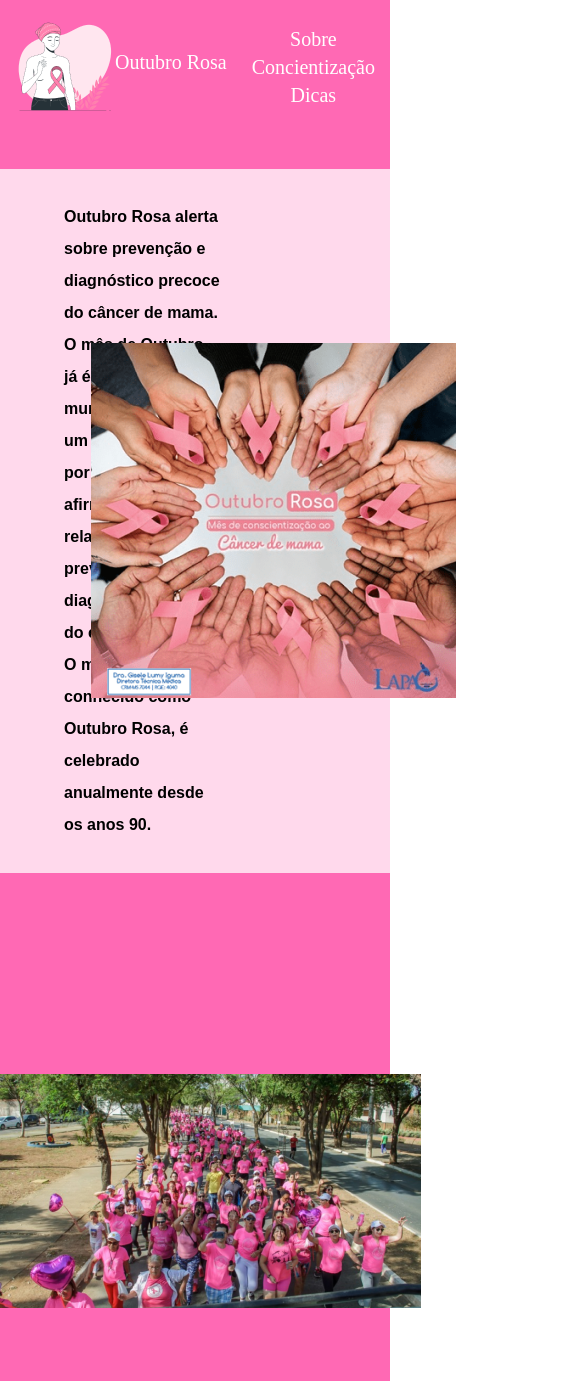
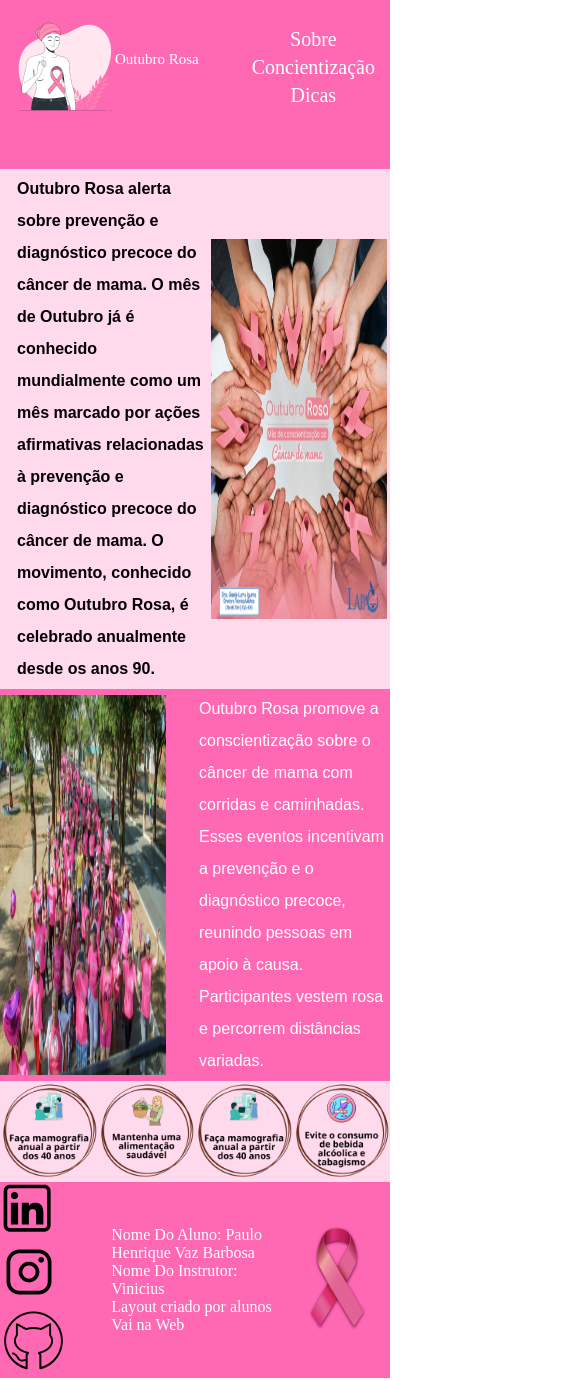
Before and after one commit to Paulo2991/outubro-rosa, a plain HTML site: page index.html in a window 390 px wide. Shown: the top 1381 px of the page, 585 px wide, since content can reach past the window. Drawn offline with Linux system fonts and the light colour scheme.

Commit message:
Ajustando a responsividade

```diff
--- a/css/style.scss
+++ b/css/style.scss
@@ -24,18 +24,11 @@
          color: white;
        }
 
-       @media screen and (max-width: 600px){
+       @media (max-width: 800px){
          span{
-          top: 3rem;
+          top: 3.2rem;
           font-size: 15px;
           color: white;
-       }
-   }
-       @media (max-width: 800px){
-         span{
-         top: 3.2rem;
-         font-size: 20px;
-         color: white;
        }
       }
    }
@@ -49,7 +42,7 @@
 
      @media (max-width: 600px){
        flex-direction: column;
-       font-size: 10px;
+       font-size: 20px;
        gap: 0.25em;
      }
   }
@@ -61,14 +54,47 @@ main{
    .explicacaoOutubro{
       display: flex;
       align-items: center;
-      padding: 2rem 4rem;
-      justify-content: space-between;
+      justify-content: space-evenly;
       background-color: #FFD9EC;
 
       p{
          font-weight: bold;
          font-family: Arial, Helvetica, sans-serif;
-         width: 60%;
+         width: 35%;
+         text-justify: justify;
+         line-height: 2rem;
+
+         @media (max-width: 800px){
+            width: 50vw;
+            padding: 0.25rem;
+         }
+      }
+
+      figure{
+         width: 40%;
+         display: flex;
+         align-items: center;
+         justify-content: center;
+
+         @media (max-width: 800px){
+            img{
+              width: 45vw;
+              height: 45vh;
+            }
+         }
+      }
+   }
+
+   .explicacaoRosa{
+      display: flex;
+      align-items: center;
+      justify-content: space-between;
+      background-color: #ff69b4;
+
+      p{
+         color: white;
+         font-family: Arial, Helvetica, sans-serif;
+         width: 50%;
          text-justify: justify;
          line-height: 2rem;
       }
@@ -79,20 +105,16 @@ main{
          align-items: center;
          justify-content: center;
       }
-   }
 
-   .explicacaoRosa{
-      display: flex;
-      align-items: center;
-      justify-content: space-evenly;
-      background-color: #ff69b4;
-
-      p{
-         color: white;
-         font-family: Arial, Helvetica, sans-serif;
-         width: 60%;
-         text-justify: justify;
-         line-height: 2rem;
+      @media (max-width: 600px){
+         p{
+            width: 50vw;
+            padding: 0.25rem;
+         }
+           img{
+             width: 45vw;
+              height: 45vh;
+           }
       }
    }
 
@@ -102,11 +124,10 @@ main{
       justify-content: space-between;
       background-color: #FFD9EC;
 
-      @media screen and(max-width: 800px){
+      @media screen and (max-width: 800px){
          .card{
             img{
-                width: 100vw;
-                height: 100vh;
+                width: 25vw;
             }
          }
       }
--- a/index.html
+++ b/index.html
@@ -3,8 +3,9 @@
 <head>
    <meta charset="utf-8">
    <meta name="viewport" content="width=device-width, initial-scale=1">
+   <link rel="icon" type="image/png" href="img/outubrorosa.png">
    <link rel="stylesheet" href="css/style.css">
-   <title>Outubro-Rosa</title>
+   <title>Outubro Rosa</title>
 </head>
 <body>
   <header class="cabecalho">
```
Also changed, not shown: css/style.css, 1 other file.
